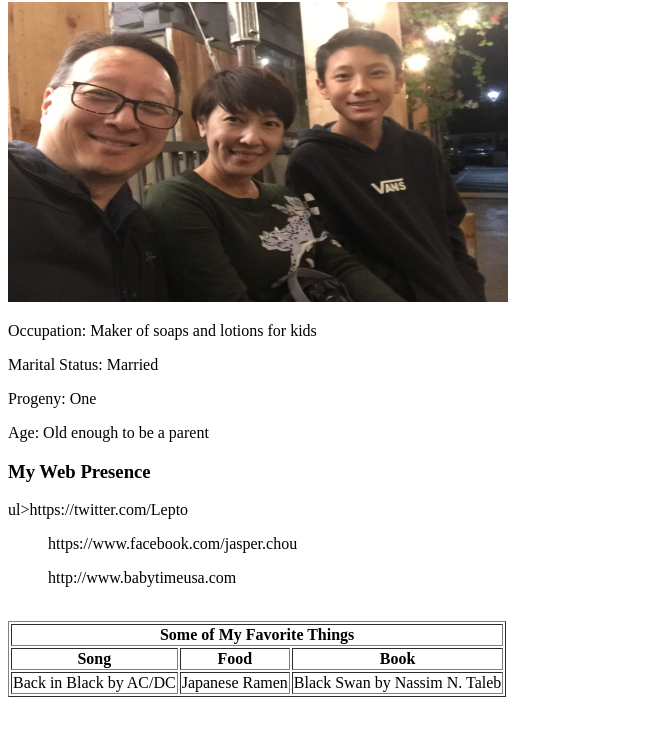
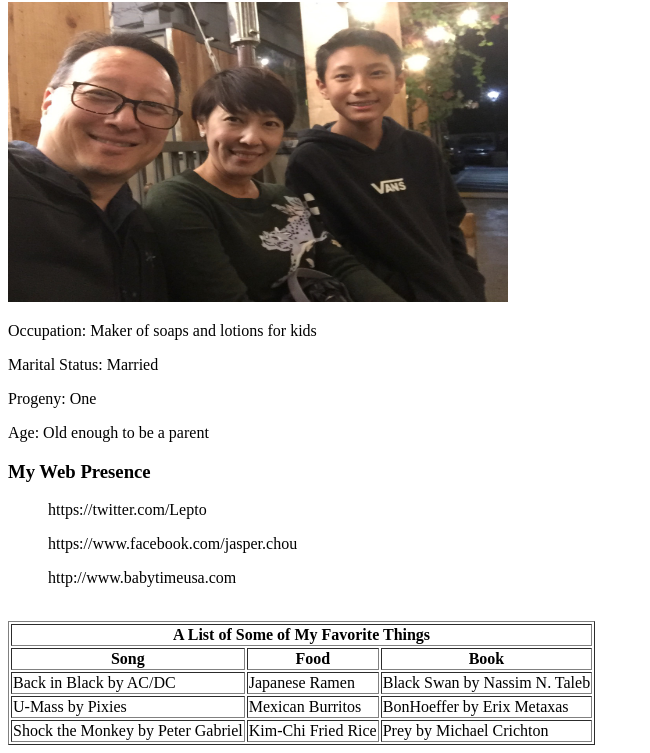
Before and after one commit to Lepto/Lepto, a plain HTML site: page index.html in a window 1280 px wide. Shown: the part 78-831 px from the top of the page, without its empty margins (0-650 px from the left). Before the commit the page ends 800 px from the top, so only its background shows below. Drawn offline with Linux system fonts and the light colour scheme.

Commit message:
Added more to list

```diff
--- a/index.html
+++ b/index.html
@@ -15,7 +15,8 @@
   <p>Progeny: One</p>
   <p>Age: Old enough to be a parent</p>
 <h3>My Web Presence</h3>
-  <p>ul>https://twitter.com/Lepto</ul>
+  <p>
+  <ul>https://twitter.com/Lepto</ul>
   <ul>https://www.facebook.com/jasper.chou</ul>
   <ul>http://www.babytimeusa.com</ul></p>
 <br>
@@ -23,7 +24,7 @@
       <thead>
       <!-- Creating table rows: tr -->
       <tr>
-        <th colspan="6">Some of My Favorite Things</th>
+        <th colspan="6">A List of Some of My Favorite Things</th>
       </tr>
       <tr>
         <th>Song</th>
@@ -38,6 +39,18 @@
         <td> Japanese Ramen </td>
         <td> Black Swan by Nassim N. Taleb </td>
       </tr>
+      <tr>
+        <!-- Creating table data: td -->
+        <td> U-Mass by Pixies </td>
+        <td> Mexican Burritos </td>
+        <td> BonHoeffer by Erix Metaxas </td>
+      </tr>
+      <tr>
+        <!-- Creating table data: td -->
+        <td> Shock the Monkey by Peter Gabriel </td>
+        <td> Kim-Chi Fried Rice </td>
+        <td> Prey by Michael Crichton </td>
+      </tr>
     </tbody>
 </body>
 
```
